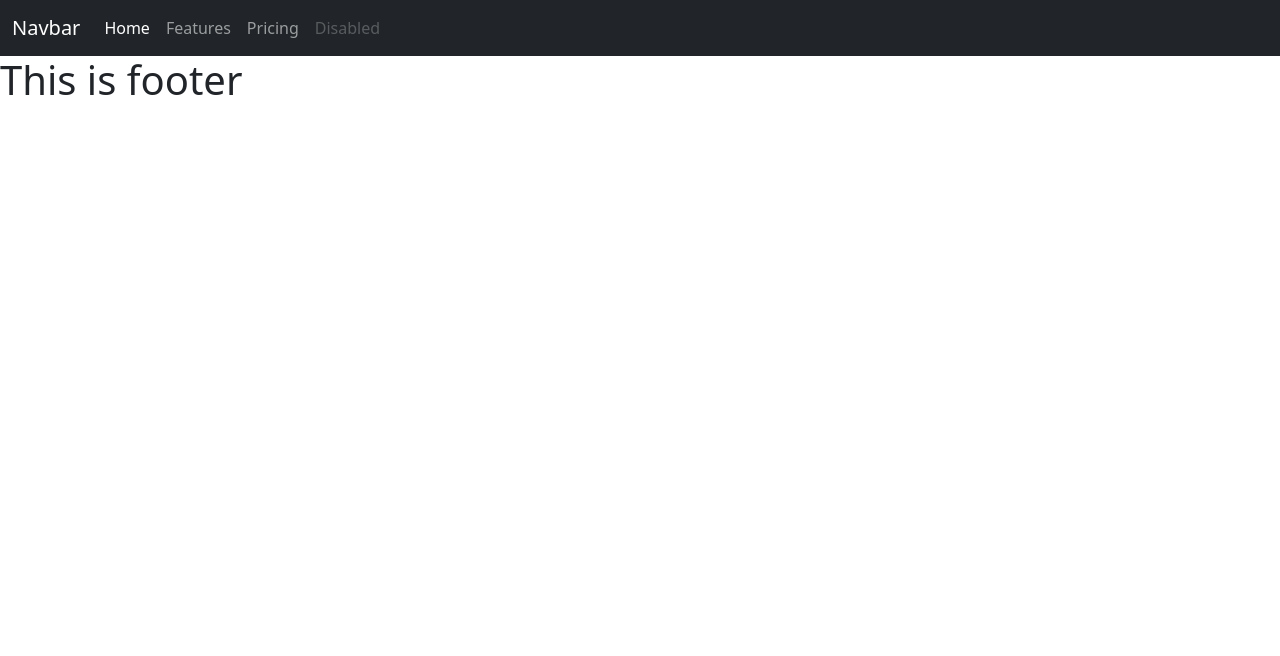
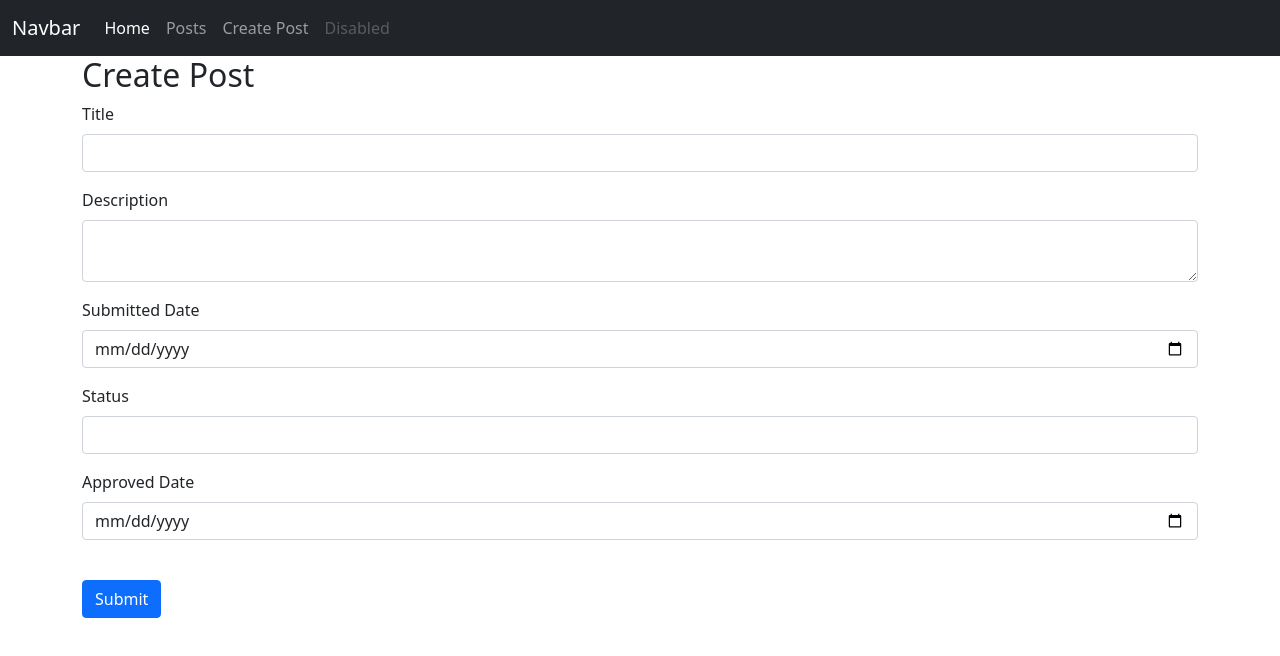
Before and after one commit to JeewHiddala/AF_international-conference-Application-frameworks-ICAF, a React (Vite) app in the folder frontend/: page /create-post in a window 1280 px wide. Shown: the top 656 px of the page. Built offline with nearby package versions, Linux system fonts and the light colour scheme.

Commit message:
create post - Frontend

```diff
--- a/frontend/package.json
+++ b/frontend/package.json
@@ -12,6 +12,7 @@
     "parcel-bundler": "^1.12.5"
   },
   "dependencies": {
+    "axios": "^0.21.1",
     "react": "^17.0.2",
     "react-dom": "^17.0.2",
     "react-router-dom": "^5.2.0"
--- a/frontend/src/App.js
+++ b/frontend/src/App.js
@@ -1,15 +1,23 @@
 import './App.css';
 import React from 'react';
-import { BrowserRouter as Router} from 'react-router-dom';    //make routes
+import { BrowserRouter as Router, Route, Switch } from 'react-router-dom';    //make routes
 import Navbar from './components/navBar/navBar';
 import Footer from './components/footer/footer';
+import CreatePost from './components/createPost/createPost';
+import Posts from './components/Posts/posts';
 
-function App(){
-    return(
+function App() {
+    return (
         <div>
             <Router>
-                <Navbar/>
-                <Footer/>
+                <Navbar />
+                <section>
+                    <Switch>
+                        <Route path ="/create-post" component ={CreatePost}/>
+                        <Route path ="/" component ={Posts} exact/>
+                    </Switch>
+                </section>
+                <Footer />
             </Router>
         </div>
     );
--- /dev/null
+++ b/frontend/src/components/Posts/posts.js
@@ -0,0 +1,16 @@
+import React, { Component} from 'react';
+
+class Posts extends Component {
+    constructor(props) {
+      super(props);
+    }
+
+    render() {
+        return (
+          <div>
+            <h1>Posts</h1>
+            </div>
+        )
+    }
+}
+export default Posts;
--- /dev/null
+++ b/frontend/src/components/createPost/createPost.js
@@ -0,0 +1,119 @@
+import React, { Component } from 'react';
+import axios from 'axios';
+
+const initialState = {
+    title: '',
+    description: '',
+    submittedDate: '',
+    status: '',
+    approvedDate: ''
+}
+
+class CreatePost extends Component {
+    constructor(props) {
+        super(props);
+        this.onChange = this.onChange.bind(this);
+        this.onSubmit = this.onSubmit.bind(this);
+        this.state = initialState;
+    }
+
+    onChange(e) {
+        this.setState({ [e.target.name]: e.target.value })
+    }
+
+    onSubmit(e) {
+        e.preventDefault();
+        let post = {
+            title: this.state.title,
+            description: this.state.description,
+            submittedDate: this.state.submittedDate,
+            status: this.state.status,
+            approvedDate: this.state.approvedDate
+        }
+
+        console.log('DATA TO SEND', post);
+        axios.post('http://localhost:7000/post/create', post)
+            .then(response => {
+                alert('Data successfully inserted')
+            })
+            .catch(error => {
+                console.log(error.message);
+                alert(error.message)
+            })
+    }
+
+
+    render() {
+        return (
+            <div className="container">
+                <h2>Create Post</h2>
+                <form onSubmit={this.onSubmit}>
+                    <div class="mb-3">
+                        <label htmlFor="title" className="form-label">Title</label>
+                        <input
+                            type="text"
+                            className="form-control"
+                            id="title"
+                            name="title"
+                            value={this.state.title}
+                            onChange={this.onChange}
+                        />
+
+                    </div>
+                    <div class="mb-3">
+                        <label htmlFor="description" className="form-label">Description</label>
+                        <textarea
+                            className="form-control"
+                            id="description"
+                            name="description"
+                            value={this.state.description}
+                            onChange={this.onChange}
+                        >
+                        </textarea>
+
+                    </div>
+                    <div class="mb-3">
+                        <label htmlFor="submittedDate" className="form-label">Submitted Date</label>
+                        <input
+                            type="date"
+                            className="form-control"
+                            id="submittedDate"
+                            name="submittedDate"
+                            value={this.state.submittedDate}
+                            onChange={this.onChange}
+
+                        />
+
+                    </div>
+                    <div class="mb-3">
+                        <label htmlFor="status" className="form-label">Status</label>
+                        <input
+                            type="text"
+                            className="form-control"
+                            id="status"
+                            name="status"
+                            value={this.state.status}
+                            onChange={this.onChange}
+                        />
+
+                    </div>
+                    <div class="mb-3">
+                        <label htmlFor="approvedDate" className="form-label">Approved Date</label>
+                        <input
+                            type="date"
+                            className="form-control"
+                            id="approvedDate"
+                            name="approvedDate"
+                            value={this.state.approvedDate}
+                            onChange={this.onChange}
+                        />
+                    </div>
+                    <br></br>
+                    <button type="submit" className="btn btn-primary">Submit</button>
+                </form>
+            </div>
+        )
+    }
+}
+
+export default CreatePost;
--- a/frontend/src/components/footer/footer.js
+++ b/frontend/src/components/footer/footer.js
@@ -3,7 +3,7 @@ import React from "react";
 function Footer() {
     return (
         <div>
-            <h1>This is footer</h1>
+
         </div>
     );
 }
--- a/frontend/src/components/navBar/navBar.js
+++ b/frontend/src/components/navBar/navBar.js
@@ -23,10 +23,10 @@ class Navbar extends Component {
                                     <a className="nav-link active" aria-current="page" href="#">Home</a>
                                 </li>
                                 <li className="nav-item">
-                                    <a className="nav-link" href="#">Features</a>
+                                    <a className="nav-link" href="/">Posts</a>
                                 </li>
                                 <li className="nav-item">
-                                    <a className="nav-link" href="#">Pricing</a>
+                                    <a className="nav-link" href="/create-post">Create Post</a>
                                 </li>
                                 <li className="nav-item">
                                     <a className="nav-link disabled" href="#" tabIndex="-1"
```
Also changed, not shown: 3 other files (tests, documents, lock files or other folders).
